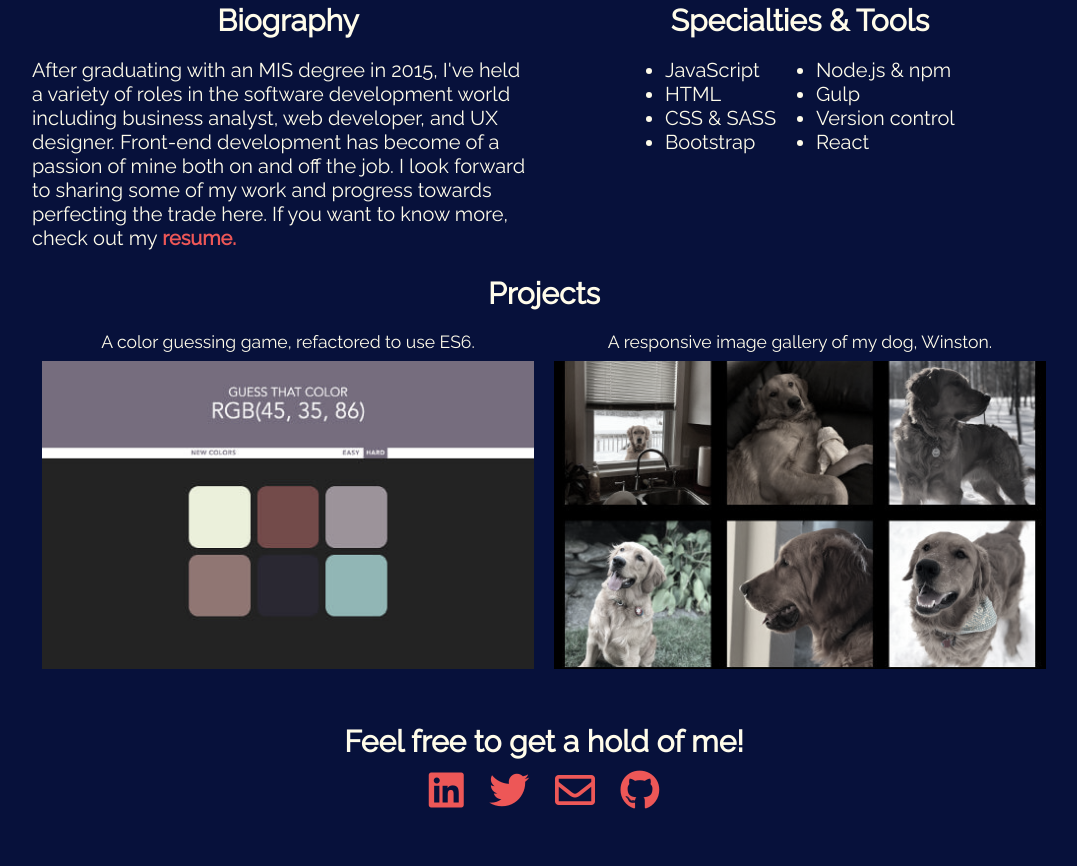
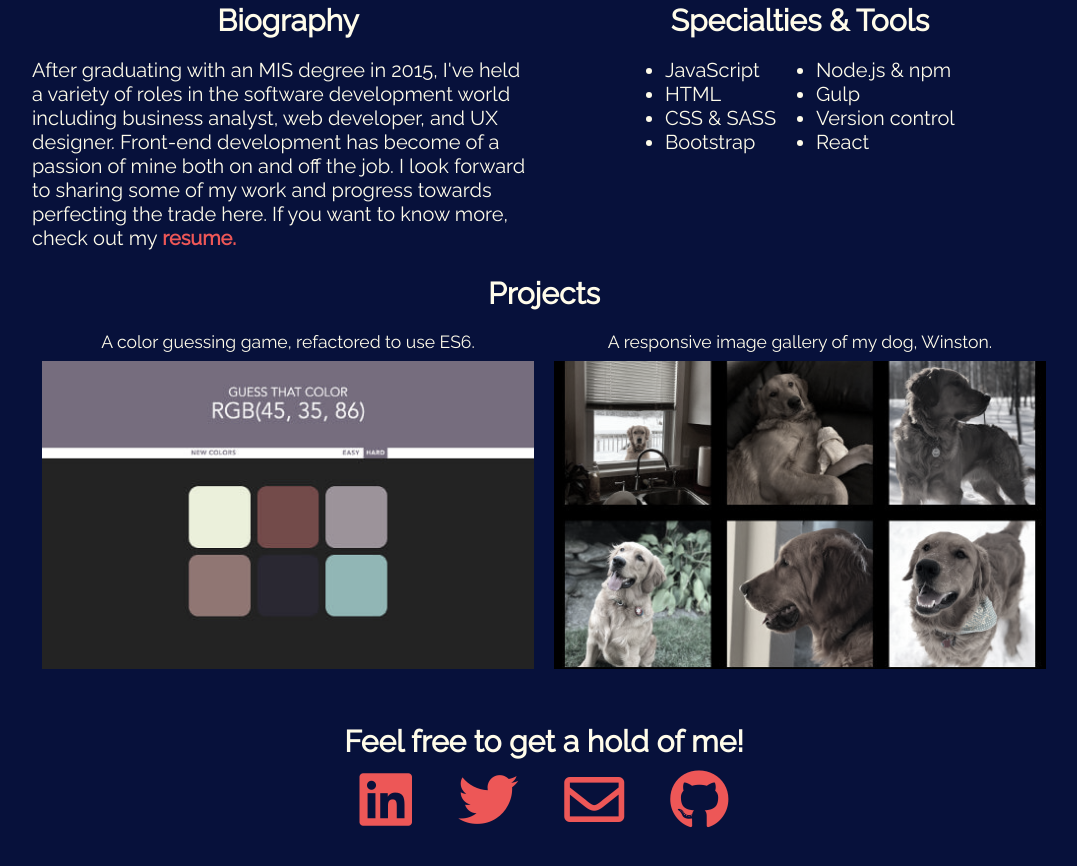
Before and after one commit to john-rapp/portfolio, a website: page index.html in a window 1280 px wide. Shown: the part 861-1727 px from the top of the page, without its empty margins (96-1173 px from the left). Drawn offline with Linux system fonts and the light colour scheme.

Commit message:
Increasing icon size for easier use on small devices.

```diff
--- a/index.html
+++ b/index.html
@@ -70,16 +70,16 @@
       <h2>Feel free to get a hold of me!</h2>
       <div id="contact">
         <a href="https://www.linkedin.com/in/jmrapp/" target="_blank" rel="noopener" class="social">
-          <i title="Go to LinkedIn" class="fab fa-linkedin fa-2x"></i>
+          <i title="Go to LinkedIn" class="fab fa-linkedin fa-3x"></i>
         </a>
         <a href="https://www.twitter.com/realjohnrapp/" target="_blank" rel="noopener" class="social">
-          <i title="Go to Twitter" class="fab fa-twitter fa-2x"></i>
+          <i title="Go to Twitter" class="fab fa-twitter fa-3x"></i>
         </a>
         <a href="mailto:johnrapp814@gmail.com" target="_blank" rel="noopener" class="social">
-          <i title="Email me" class="far fa-envelope fa-2x"></i>
+          <i title="Email me" class="far fa-envelope fa-3x"></i>
         </a>
         <a href="https://github.com/john-rapp" target="_blank" rel="noopener" class="social">
-          <i title="Go to Github" class="fab fa-github fa-2x"></i>
+          <i title="Go to Github" class="fab fa-github fa-3x"></i>
         </a>
       </div>
     </footer>
--- a/styles/app/scss/styles.scss
+++ b/styles/app/scss/styles.scss
@@ -91,7 +91,7 @@ img {
 }
 
 .social {
-  margin: 0 1%;
+  margin: 0 2%;
   transition: color 0.3s;
 }
 
```
Also changed, not shown: dist/styles.min.css, styles/app/css/styles.css.
